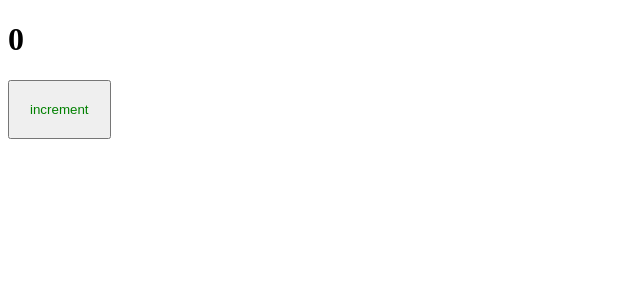
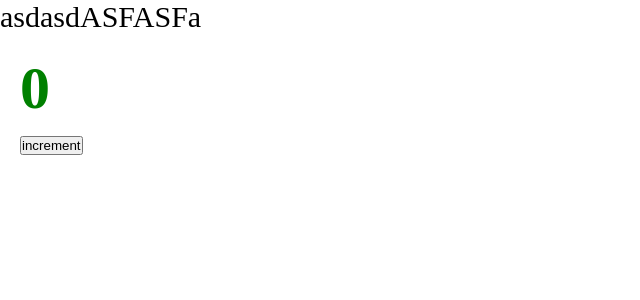
Before and after one commit to 1ike/ulbi-course, a React app: page / in a window 1280 px wide. Shown: the top 300 px of the page, without its empty margins (0-640 px from the left). Built offline with nearby package versions, Linux system fonts and the light colour scheme.

Commit message:
1.5: add mini-css-extract-plugin and CSS Modules.

```diff
--- a/package.json
+++ b/package.json
@@ -19,6 +19,7 @@
     "@types/webpack-dev-server": "^4.7.2",
     "css-loader": "^6.6.0",
     "html-webpack-plugin": "^5.5.0",
+    "mini-css-extract-plugin": "^2.5.3",
     "sass": "^1.49.9",
     "sass-loader": "^12.6.0",
     "style-loader": "^3.3.1",
--- /dev/null
+++ b/src/App.tsx
@@ -0,0 +1,14 @@
+import React from 'react';
+import Counter from "./components/Counter";
+import './index.scss';
+
+const App = () => {
+    return (
+        <div className="app">
+            asdasdASFASFa
+            <Counter />
+        </div>
+    );
+};
+
+export default App;
--- /dev/null
+++ b/src/components/Counter.module.scss
@@ -0,0 +1,4 @@
+.btn {
+    padding: 20px;
+    color: green;
+}
--- a/src/components/Counter.tsx
+++ b/src/components/Counter.tsx
@@ -1,5 +1,5 @@
 import React, {useState} from 'react';
-import './Counter.scss';
+import classes from './Counter.module.scss';
 
 const Counter = () => {
     const [count, setCount] = useState(0);
@@ -9,7 +9,7 @@
     }
 
     return (
-        <div>
+        <div className={classes.btn}>
             <h1>{count}</h1>
             <button onClick={increment}>increment</button>
         </div>
--- /dev/null
+++ b/src/index.scss
@@ -0,0 +1,9 @@
+* {
+    margin: 0;
+    padding: 0;
+    box-sizing: border-box;
+}
+
+.app {
+    font-size: 30px;
+}
--- a/src/index.tsx
+++ b/src/index.tsx
@@ -1,9 +1,7 @@
 import {render} from "react-dom";
-import Counter from "./components/Counter";
+import App from "./App";
 
 render(
-    <div>
-        <Counter/>
-    </div>,
+    <App />,
     document.getElementById('root')
 )
```
Also changed, not shown: src/global.d.ts (added, +7 -0 lines), 4 other files (tests, documents, lock files or other folders).
